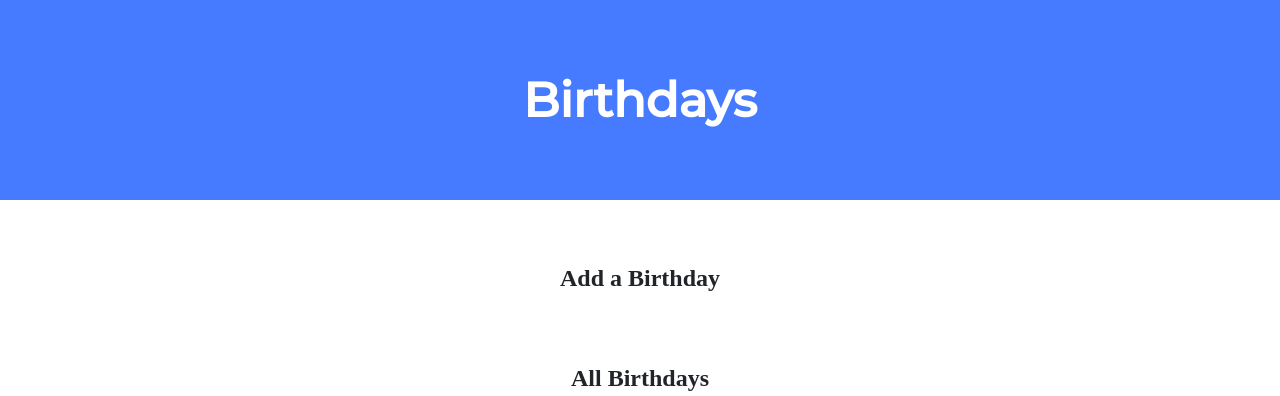
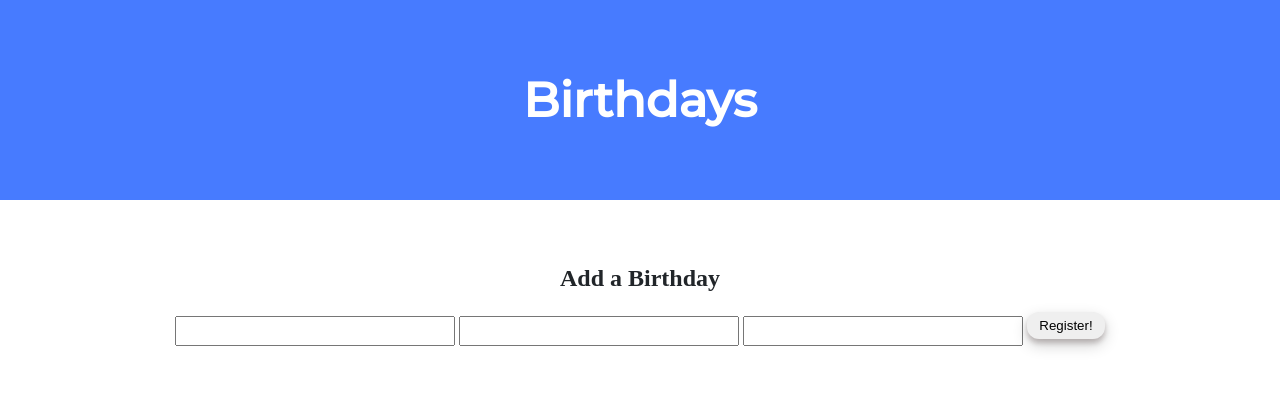
Before and after one commit to gonzalogonzalosiempre-code/cs50-projects-February-2026, a Flask app: template birthdays/templates/index.html in a window 1280 px wide. Shown: the top 396 px of the page. Run offline with Flask 3, Linux system fonts and the light colour scheme; the template is opened without the code that fills it, so the values that code supplies are empty; some libraries are stand-ins or nearby versions.

Commit message:
Wed, May 27, 2026, 7:35 AM +02:00

```diff
--- a/birthdays/app.py
+++ b/birthdays/app.py
@@ -25,13 +25,14 @@
 @app.route("/", methods=["GET", "POST"])
 def index():
     if request.method == "POST":
-
-        # TODO: Add the user's entry into the database
-
-        return redirect("/")
-
+        name = request.form.get("name")
+        month = request.form.get("month")
+        day = request.form.get("day")
+        db.execute("INSERT INTO birthdays (name, month, day) VALUES(?, ?, ?)", name, month, day)
+        birthdays = db.execute("SELECT * FROM birthdays")
+        return render_template("index.html", birthdays=birthdays)
     else:
 
         # TODO: Display the entries in the database on index.html
-
-        return render_template("index.html")
+        birthdays = db.execute("SELECT * FROM birthdays")
+        return render_template("index.html", birthdays=birthdays)
--- a/birthdays/static/styles.css
+++ b/birthdays/static/styles.css
@@ -42,18 +42,31 @@
     font-size: 48px;
 }
 
-button, input[type="submit"] {
-    background-color: #d9edff;
-    border: 1px solid transparent;
-    border-radius: 0.25rem;
-    font-size: 0.95rem;
-    font-weight: 400;
-    line-height: 1.5;
+button[type="submit"] {
+   display: inline-block;
+    background-color: "lightblue";
+    border: none;
+    color: rgb(0, 0, 0);
+    border-radius: 12px;
     padding: 0.375rem 0.75rem;
     text-align: center;
-    transition: color 0.15s ease-in-out, background-color 0.15s ease-in-out, border-color 0.15s ease-in-out, box-shadow 0.15s ease-in-out;
-    vertical-align: middle;
+    cursor: pointer;
+    transition-duration: 0.15s ease, transform 0.5s ease;
+    box-shadow: 0 4px 5px 0 rgba(34, 12, 12, 0.2), 0 6px 15px 0 rgba(0, 0, 0, 0.19);
 }
+
+button[type="submit"]
+{
+    transform: translateY(-5px);
+    background-color: "lightblue";
+}
+
+button[type="submit"]:active
+{
+    transform:translateY(0px)
+}
+
+
 
 input[type="text"], input[type="number"] {
     line-height: 1.8;
--- a/birthdays/templates/index.html
+++ b/birthdays/templates/index.html
@@ -14,7 +14,12 @@
             <div class="section">
 
                 <h2>Add a Birthday</h2>
-                <!-- TODO: Create a form for users to submit a name, a month, and a day -->
+     <form action="/" method="post">
+      <input type="text" name="name">
+      <input type="number" name="month" maxlength="12" >
+      <input type="number" name="day" max="31" >
+      <button type="submit" value="Add Birthday">Register!</button>
+      </form>
             </div>
 
             <div class="section">
@@ -28,6 +33,12 @@
                         </tr>
                     </thead>
                     <tbody>
+                {% for birthday in birthdays %}
+                <tr>
+                   <td>{{ birthday.name }}</td>
+                   <td>{{ birthday.month }}/{{ birthday.day }}</td>
+                </tr>
+                {% endfor %}
                         <!-- TODO: Loop through the database entries to display them in this table -->
                     </tbody>
                 </table>
```
Also changed, not shown: practicehtm/app.py (deleted, +0 -12 lines), birthdays/birthdays.db.
